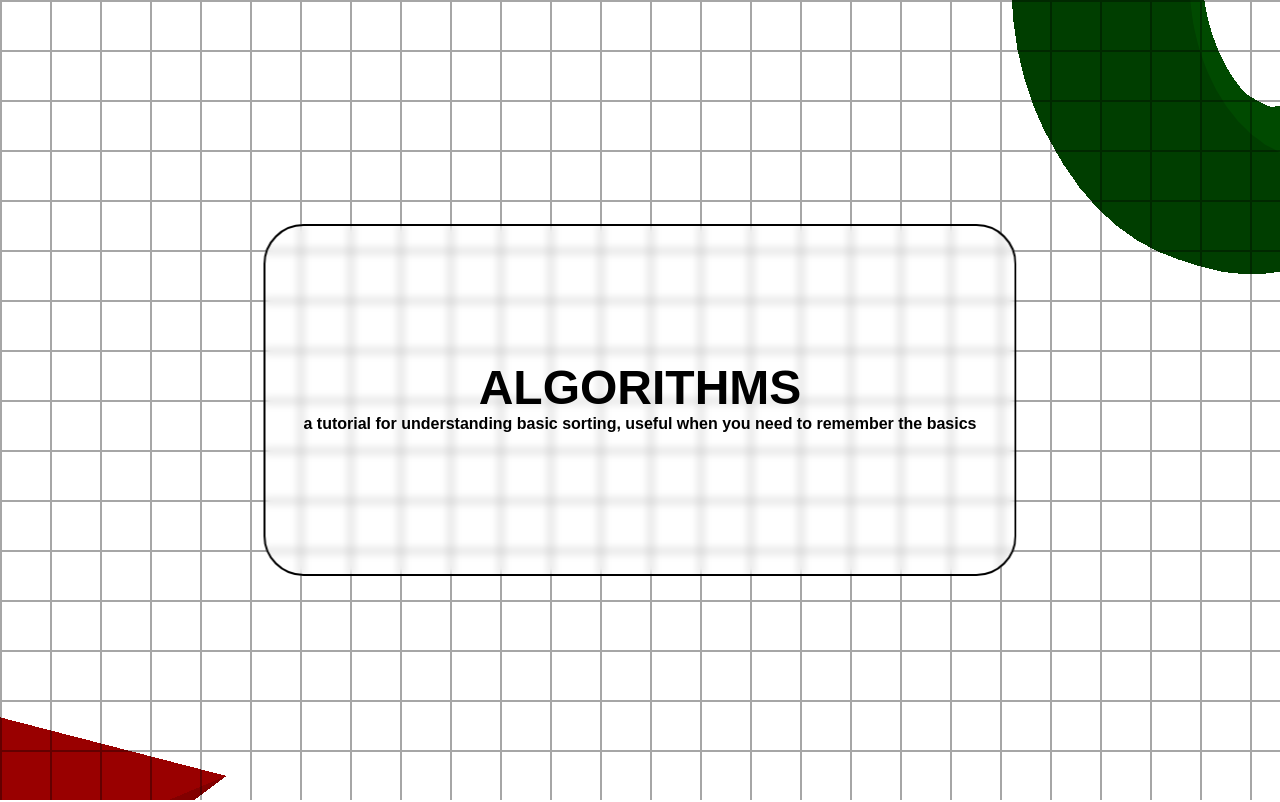
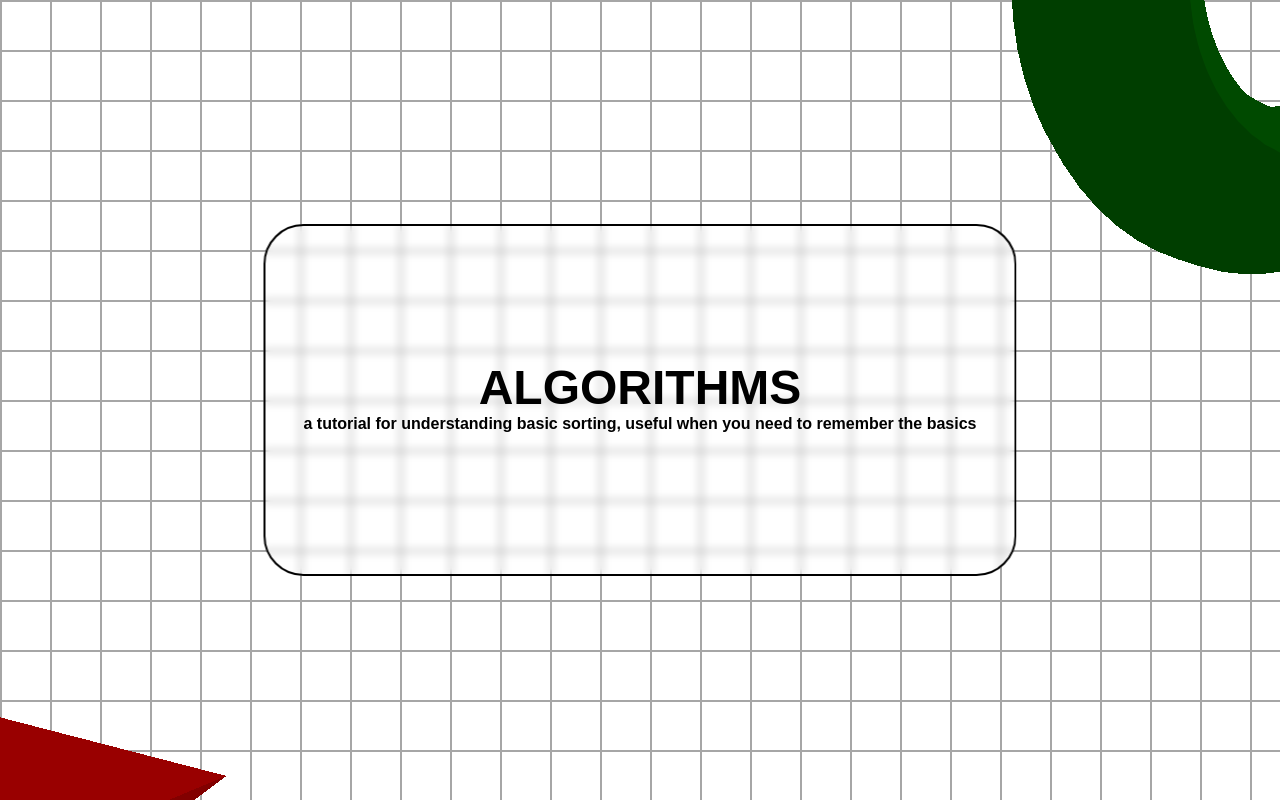
Before and after one commit to DKMFzF/visualization-of-algorithms, a website built with webpack: page src/index.html in a window 1280 px wide. Shown: the top 802 px of the page. Built offline with nearby package versions, Linux system fonts and the light colour scheme; a web font is replaced by a local one; what fullpage-js-geek would draw is missing.

Commit message:
delete(index.js): delete bg 3ds

```diff
--- a/src/index.html
+++ b/src/index.html
@@ -6,11 +6,11 @@
     <title>DKMfzf://SORT++</title>
   </head>
   <body class="page relative">
-    <div class="absolute z-0 w-screen h-screen">
+    <div class="absolute z-10 w-screen h-screen">
       <canvas class="webgl"></canvas>
     </div>
     <div
-      class="fixed z-10 w-screen h-screen opacity-35 bg-gradient-custom"
+      class="fixed z-0 w-screen h-screen opacity-35 bg-gradient-custom"
     ></div>
     <div class="relative z-30 h-screen font-syne font-extrabold">
       <main id="fullpage" class="h-screen flex justify-center">
--- a/src/scripts/index.js
+++ b/src/scripts/index.js
@@ -97,7 +97,7 @@ renderer.setSize(sizes.width, sizes.height);
 renderer.setPixelRatio(Math.min(window.devicePixelRatio, 2));
 
 renderer.shadowMap.enabled = false;
-renderer.setClearColor("#ffffff", 1);
+// renderer.setClearColor("#ffffff", 1);
 
 let scrollY = window.scrollY;
 let currentSection = 0;
```
